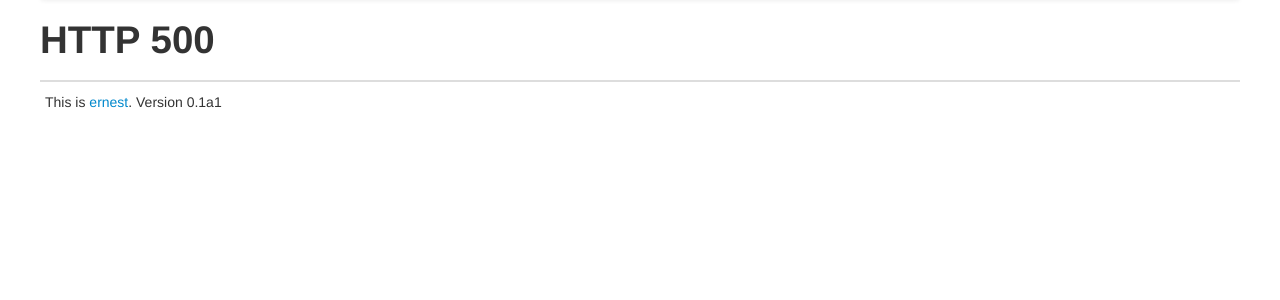
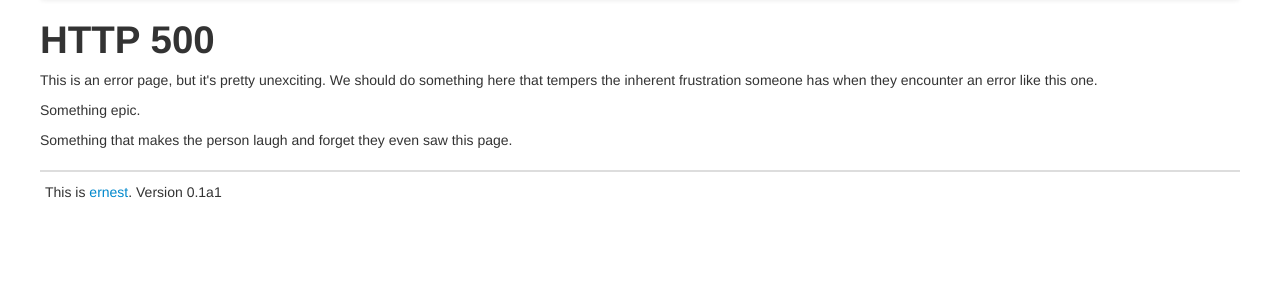
Before and after one commit to willkg/ernest, a Flask app: template ernest/templates/errors/500.html in a window 1280 px wide. Shown: the part 42-342 px from the top of the page. Run offline with Flask 2, Linux system fonts and the light colour scheme; the template is opened without the code that fills it, so the values that code supplies are empty; parts of the project's set-up code (start-up, migrations or seed data) failed here and were passed over.

Commit message:
Fix 500 page, fix timeouts, fix access issue
* the 500 page could use some more help
* this increases requests timeouts to bugzilla to 60 seconds which
  should cover most searches
* if the user has no access to view a depends_on bug which blocks a bug
  they can see, then it doesn't show up in the id_to_status dict and
  then it throws an error; I wrapped that in a try/except with a
  comment, but I'm not sure what to do in this case

```diff
--- a/ernest/templates/errors/500.html
+++ b/ernest/templates/errors/500.html
@@ -2,4 +2,16 @@
 {% block title %}HTTP 500{% endblock title %}
 {% block content %}
   <h1>HTTP 500</h1>
+  <p>
+    This is an error page, but it's pretty unexciting. We should do
+    something here that tempers the inherent frustration someone has
+    when they encounter an error like this one.
+  </p>
+  <p>
+    Something epic.
+  </p>
+  <p>
+    Something that makes the person laugh and forget they even saw
+    this page.
+  </p>
 {% endblock content %}
```
Also changed, not shown: ernest/bugzilla.py (+15 -5 lines).
